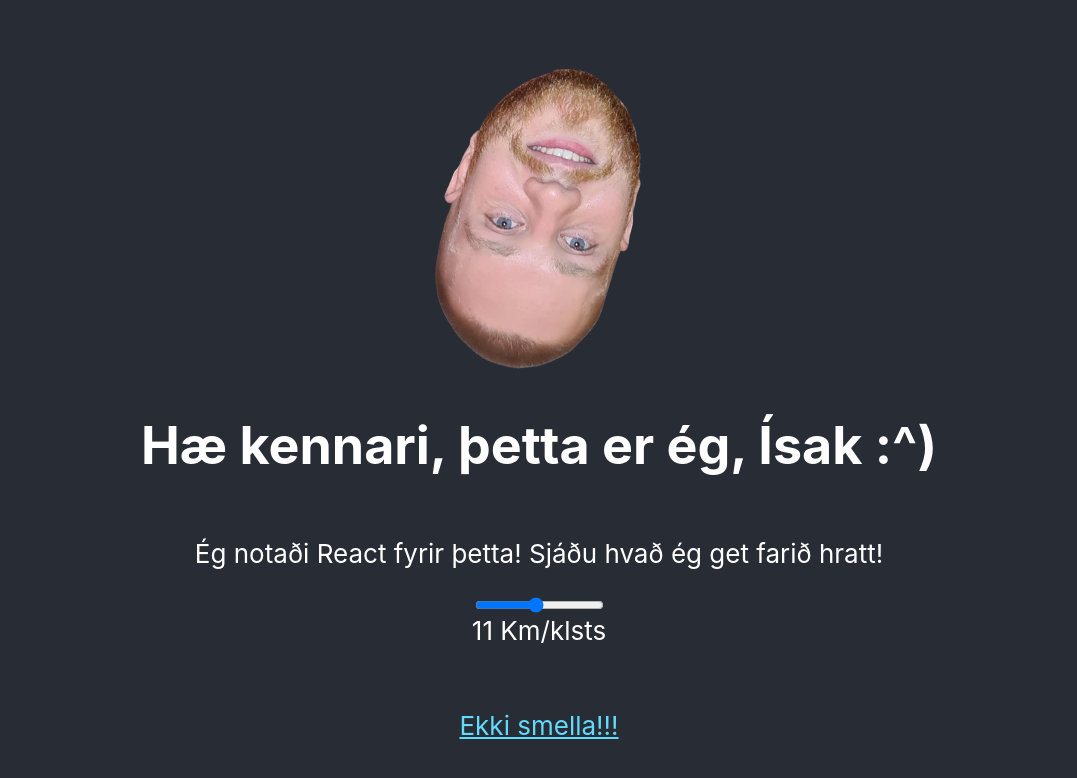
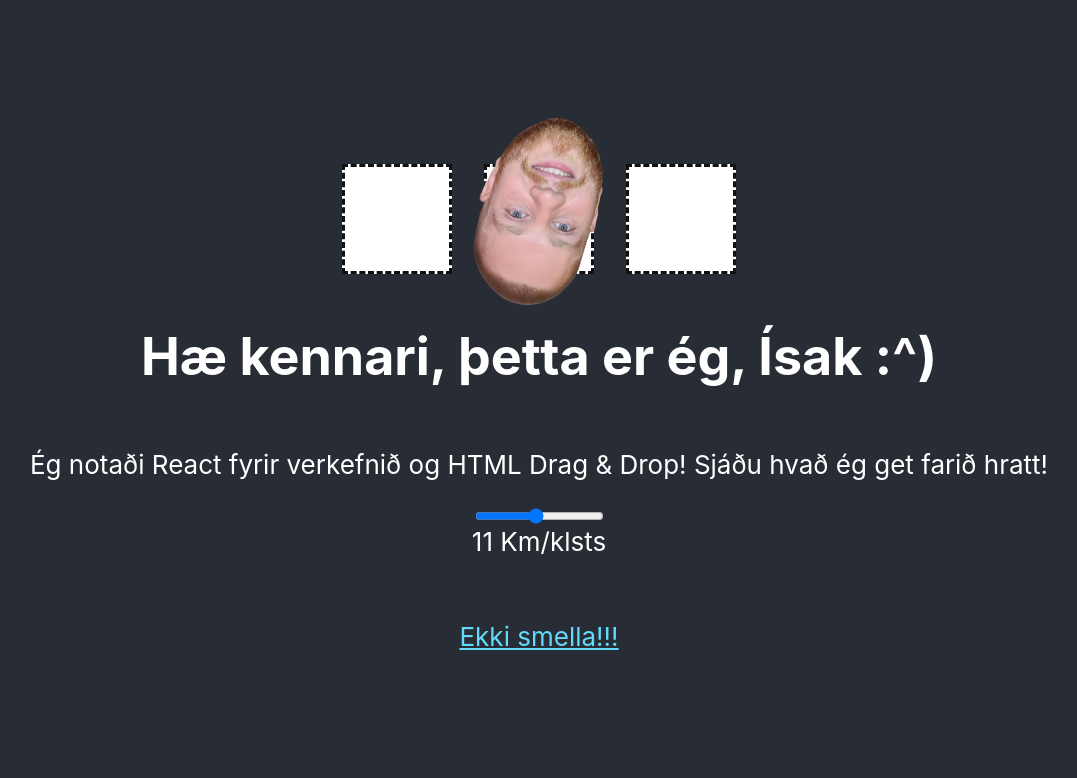
Before and after one commit to IsakLoftsson/Vefforritun-Verkefni-10, a React (Create React App) app: page / in a window 1280 px wide. Shown: the top 778 px of the page, without its empty margins (101-1178 px from the left). Built offline with nearby package versions, Linux system fonts and the light colour scheme.

Commit message:
áleiðis með drag and drop

```diff
--- a/package.json
+++ b/package.json
@@ -6,9 +6,10 @@
     "@testing-library/jest-dom": "^5.17.0",
     "@testing-library/react": "^13.4.0",
     "@testing-library/user-event": "^13.5.0",
+    "npx": "^10.2.2",
     "react": "^18.2.0",
     "react-dom": "^18.2.0",
-    "react-scripts": "5.0.1",
+    "react-scripts": "^5.0.1",
     "web-vitals": "^2.1.4"
   },
   "scripts": {
--- a/src/App.css
+++ b/src/App.css
@@ -2,15 +2,9 @@
   text-align: center;
 }
 
-.App-logo {
-  height: 40vmin;
-  pointer-events: none;
-}
-
-@media (prefers-reduced-motion: no-preference) {
-  .App-logo {
-    animation: App-logo-spin infinite 10s linear;
-  }
+.draggable {
+  height: 25vmin;
+  cursor: move;
 }
 
 .App-header {
@@ -40,3 +34,30 @@
 a {
   padding-top: 4rem;
 }
+
+.droppable {
+  height: 6.5rem;
+  width: 6.5rem;
+  margin: 1rem auto;
+  display: flex;
+  justify-content: center;
+  align-items: center;
+  flex-direction: column;
+  text-align: center;
+  font-size: 4rem;
+  font-weight: bold;
+  background-color: #fff;
+  border: 3px dashed #111;
+  transition: border-width 0.2s, transform 0.2s, background-color 0.4s;
+}
+
+.draggable-elements {
+  display: flex;
+  justify-content: center;
+  margin: 2rem;
+}
+
+.droppable-elements {
+  display: flex;
+  gap: 2rem;
+}
--- a/src/App.js
+++ b/src/App.js
@@ -1,9 +1,108 @@
-// import logo from './logo-mr-man.png';
-import React, { useState } from 'react';
+import React, { useState, useEffect } from 'react';
 import './App.css';
+//asdfasdfasdfasdf
+/*
+const draggableElements = document.querySelectorAll(".draggable");
+const droppableElements = document.querySelectorAll(".droppable");
+console.log('draggableElements', draggableElements);
+console.log('droppableElements', droppableElements);
+
+draggableElements.forEach(elem => {
+  elem.addEventListener("dragstart", dragStart); // Fires as soon as the user starts dragging an item - This is where we can define the drag data
+  // elem.addEventListener("drag", drag); // Fires when a dragged item (element or text selection) is dragged
+  // elem.addEventListener("dragend", dragEnd); // Fires when a drag operation ends (such as releasing a mouse button or hitting the Esc key) - After the dragend event, the drag and drop operation is complete
+});
+
+droppableElements.forEach(elem => {
+  elem.addEventListener("dragenter", dragEnter); // Fires when a dragged item enters a valid drop target
+  elem.addEventListener("dragover", dragOver); // Fires when a dragged item is being dragged over a valid drop target, repeatedly while the draggable item is within the drop zone
+  elem.addEventListener("dragleave", dragLeave); // Fires when a dragged item leaves a valid drop target
+  elem.addEventListener("drop", drop); // Fires when an item is dropped on a valid drop target
+});
+*/
+
+function dragStart(event) {
+  //console.log('dragStart event', event.target.classList);
+  event.dataTransfer.setData("text", event.target.id); // or "text/plain" but just "text" would also be fine since we are not setting any other type/format for data value
+}
+
+function dragEnter(event) {
+  if(!event.target.classList.contains("dropped")) {
+    //console.log('dragEnter event', event.target.classList);
+    event.target.classList.add("droppable-hover");
+    //console.log('dragEnter event 2', event.target.classList);
+  }
+}
+
+let i = 0;
+function dragOver(event) {
+  i=i+1;
+  if(!event.target.classList.contains("dropped")) {
+    event.preventDefault(); // Prevent default to allow drop
+    //console.log('dragOver event number ',i, event.target.classList);
+  }
+}
+
+function dragLeave(event) {
+  if(!event.target.classList.contains("dropped")) {
+    event.target.classList.remove("droppable-hover");
+    //console.log('dragLeave event', event.target.classList);
+  }
+}
+
+function drop(event) {
+  console.log('drop event 1', event.target.classList);
+
+  event.preventDefault(); // This is in order to prevent the browser default handling of the data
+  event.target.classList.remove("droppable-hover");
+  console.log('drop event 2', event.target.classList);
+
+  // useless i think // const draggableElementData = event.dataTransfer.getData("text"); // Get the dragged data. This method will return any data that was set to the same type in the setData() method
+  const draggableElementData = document.querySelector(".draggable")
+  console.log('image draggable', draggableElementData);
+
+  // const draggableElement = document.getElementById(draggableElementData);
+  event.target.classList.add("dropped");
+  console.log('drop event 4', event.target.classList);
+
+  //event.target.style.backgroundColor = window.getComputedStyle(draggableElement).color;
+  console.log('image draggable before change', draggableElementData);
+  console.log('draggableElementData.classList: ', draggableElementData.classList);
+  draggableElementData.classList.add("dragged");
+  console.log('draggableElementData.classList 2: ', draggableElementData.classList);
+  console.log('image draggable after change', draggableElementData);
+  console.log('drop event 2', event.target.classList);
+
+  draggableElementData.setAttribute("draggable", "false");
+  event.target.insertAdjacentHTML("afterbegin", `<i class="fas fa-${draggableElementData}"></i>`)
+}
 
 function App() {
   const [animationDuration, setAnimationDuration] = useState(10);
+
+  useEffect(() => {
+
+    const draggableElements = document.querySelectorAll(".draggable");
+    const droppableElements = document.querySelectorAll(".droppable");
+    console.log('draggableElements', draggableElements);
+    console.log('droppableElements', droppableElements);
+
+    draggableElements.forEach(elem => {
+      elem.addEventListener("dragstart", dragStart); // Fires as soon as the user starts dragging an item - This is where we can define the drag data
+      // elem.addEventListener("drag", drag); // Fires when a dragged item (element or text selection) is dragged
+      // elem.addEventListener("dragend", dragEnd); // Fires when a drag operation ends (such as releasing a mouse button or hitting the Esc key) - After the dragend event, the drag and drop operation is complete
+    });
+
+    droppableElements.forEach(elem => {
+      elem.addEventListener("dragenter", dragEnter); // Fires when a dragged item enters a valid drop target
+      elem.addEventListener("dragover", dragOver); // Fires when a dragged item is being dragged over a valid drop target, repeatedly while the draggable item is within the drop zone
+      elem.addEventListener("dragleave", dragLeave); // Fires when a dragged item leaves a valid drop target
+      elem.addEventListener("drop", drop); // Fires when an item is dropped on a valid drop target
+    });
+
+  }, []);
+
+
 
   const handleSliderChange = (event) => {
     setAnimationDuration(event.target.value);
@@ -12,15 +111,23 @@ function App() {
   return (
     <div className="App">
       <header className="App-header">
+      <section className="droppable-elements">
+          <div className="droppable" data-draggable-id="house1"><span></span></div>
+          <div className="droppable" data-draggable-id="house2"><span>
             <img
               src={process.env.PUBLIC_URL + '/logo-mr-man.png'}
-          className="App-logo"
+              className="draggable"
+              draggable="true"
               alt="logo"
               style={{
                 animation: `App-logo-spin infinite ${animationDuration}s linear`,
               }}
             />
-        <h1>Hæ kennari, þetta er ég, Ísak :^) </h1> <p>Ég notaði React fyrir þetta! Sjáðu hvað ég get farið hratt! </p>
+          </span></div>
+          <div className="droppable" data-draggable-id="house3"><span></span></div>
+        </section>
+        <h1> Hæ kennari, þetta er ég, Ísak :^) </h1>
+        <p>Ég notaði React fyrir verkefnið og HTML Drag & Drop! Sjáðu hvað ég get farið hratt! </p>
         <input
           type="range"
           min="1"
```
Also changed, not shown: 1 other file (tests, documents, lock files or other folders). Lines whose indentation alone changed are shown as unchanged.
